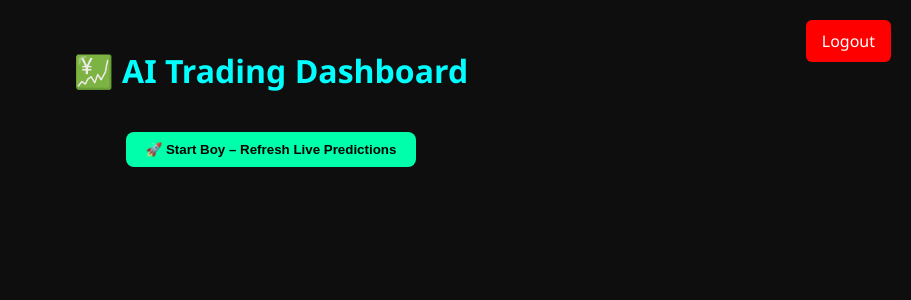
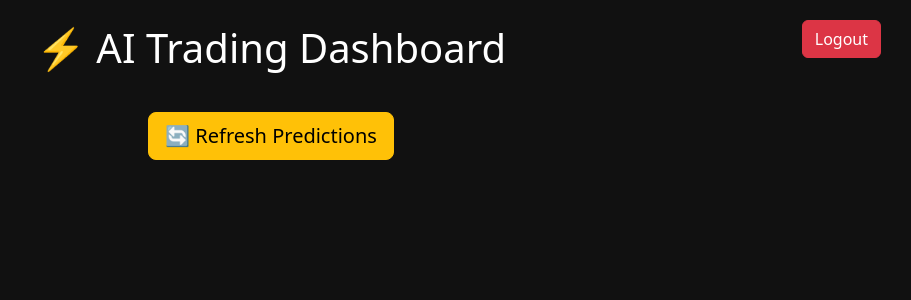
Before and after one commit to OLAg-shs/chefcarthygolddigger, a Flask app: page / in a window 1280 px wide. Shown: the top 300 px of the page, without its empty margins (369-1280 px from the left). Run offline with Flask 3, Linux system fonts and the light colour scheme; data that the repository does not hold is empty; some libraries are stand-ins or nearby versions.

Commit message:
Update dashboard.html

```diff
--- a/templates/dashboard.html
+++ b/templates/dashboard.html
@@ -1,131 +1,83 @@
-<!-- templates/dashboard.html -->
 <!DOCTYPE html>
 <html lang="en">
 <head>
     <meta charset="UTF-8">
     <title>AI Trading Dashboard</title>
+    <link rel="stylesheet" href="https://cdn.jsdelivr.net/npm/bootstrap@5.3.0/dist/css/bootstrap.min.css">
     <style>
         body {
-            font-family: 'Segoe UI', sans-serif;
-            background-color: #0e0e0e;
-            color: #eee;
-            padding: 20px;
-        }
-        .container {
-            max-width: 1200px;
-            margin: auto;
-        }
-        h1 {
-            text-align: center;
-            color: #0ff;
-            margin-bottom: 40px;
-        }
-        .market {
-            margin-bottom: 60px;
-            border-bottom: 1px solid #333;
-            padding-bottom: 40px;
-        }
-        .chart {
-            width: 100%;
-            height: 500px;
-            margin-bottom: 15px;
-        }
-        .signal {
-            background: #1a1a1a;
-            border-radius: 8px;
-            padding: 15px;
-            font-size: 14px;
-            line-height: 1.6;
-            white-space: pre-wrap;
-        }
-        .refresh-button {
-            display: block;
-            margin: 0 auto 40px auto;
-            background: #00ffaa;
-            color: #000;
-            padding: 10px 20px;
-            font-weight: bold;
-            border: none;
-            border-radius: 8px;
-            cursor: pointer;
-        }
-        .logout-btn {
-            position: fixed;
-            top: 20px;
-            right: 20px;
-            background: #f00;
-            color: white;
-            padding: 10px 16px;
-            border-radius: 6px;
-            text-decoration: none;
-        }
-        .admin-panel {
-            margin-top: 60px;
-            padding: 20px;
-            background: #111;
-            border-radius: 10px;
-        }
-        .admin-panel input {
-            width: 100%;
-            padding: 10px;
-            margin: 10px 0;
-            background: #000;
-            border: 1px solid #555;
+            background-color: #111;
             color: #fff;
         }
-        .admin-panel button {
-            width: 100%;
-            background: #0f0;
-            color: black;
-            padding: 10px;
+        .card {
+            background-color: #1e1e1e;
+            border: none;
+            margin-bottom: 20px;
+        }
+        .card-header {
+            background-color: #222;
             font-weight: bold;
-            border: none;
-            border-radius: 6px;
-            cursor: pointer;
+        }
+        .tv-chart {
+            height: 500px;
+            margin-bottom: 30px;
+        }
+        .logout {
+            position: absolute;
+            top: 20px;
+            right: 30px;
         }
     </style>
 </head>
 <body>
-
-    <a href="/logout" class="logout-btn">Logout</a>
-
-    <div class="container">
-        <h1>💹 AI Trading Dashboard</h1>
-
-        <form method="POST" action="/refresh">
-            <button type="submit" class="refresh-button">🚀 Start Boy – Refresh Live Predictions</button>
-        </form>
-
-        {% for insight in market_insights %}
-        <div class="market">
-            <!-- TradingView chart -->
-            <div class="chart">
-                <iframe
-                    src="https://s.tradingview.com/embed-widget/mini-symbol-overview/?locale=en#%7B%22symbol%22%3A%22{{ insight.symbol }}%22%2C%22width%22%3A%22100%25%22%2C%22height%22%3A500%2C%22locale%22%3A%22en%22%2C%22dateRange%22%3A%22auto%22%2C%22colorTheme%22%3A%22dark%22%7D"
-                    width="100%" height="500" frameborder="0" allowtransparency="true" scrolling="no">
-                </iframe>
+<div class="container mt-4">
+    <h1 class="text-center mb-4">⚡️ AI Trading Dashboard</h1>
+    <div class="logout">
+        <a href="/logout" class="btn btn-danger">Logout</a>
     </div>
 
-            <!-- Signal + Analysis -->
-            <div class="signal">
-                <strong>Current Price:</strong> {{ insight.current_price }}<br><br>
-                <strong>Prediction:</strong><br>
-                {{ insight.signal }}
+    {% for market in market_insights %}
+    <div class="card">
+        <div class="card-header">
+            📊 {{ market.symbol }}
+        </div>
+        <div class="card-body">
+            <!-- TradingView Chart Widget -->
+            <div class="tv-chart" id="chart-{{ loop.index }}"></div>
+            <p><strong>Current Price:</strong> {{ market.current_price }}</p>
+            <pre style="white-space: pre-wrap;">{{ market.signal }}</pre>
         </div>
     </div>
     {% endfor %}
 
-        {% if session.user == 'admin' %}
-        <div class="admin-panel">
-            <h2>Add New User</h2>
-            <form method="POST" action="/add_user">
-                <input type="text" name="username" placeholder="New Username" required>
-                <input type="password" name="password" placeholder="New Password" required>
-                <button type="submit">Add User</button>
-            </form>
+    <div class="text-center">
+        <a href="/" class="btn btn-warning btn-lg mt-3">🔄 Refresh Predictions</a>
     </div>
-        {% endif %}
 </div>
 
+<!-- TradingView Widget JS -->
+<script type="text/javascript" src="https://s3.tradingview.com/tv.js"></script>
+<script>
+    const symbols = {{ market_insights | tojson }};
+    symbols.forEach((market, index) => {
+        new TradingView.widget({
+            container_id: `chart-${index + 1}`,
+            width: "100%",
+            height: 500,
+            symbol: market.symbol,
+            interval: "60",
+            timezone: "Etc/UTC",
+            theme: "dark",
+            style: "1",
+            locale: "en",
+            toolbar_bg: "#222",
+            enable_publishing: false,
+            hide_top_toolbar: true,
+            hide_legend: true,
+            withdateranges: true,
+            save_image: false
+        });
+    });
+</script>
 </body>
 </html>
```
Lines whose indentation alone changed are shown as unchanged.
